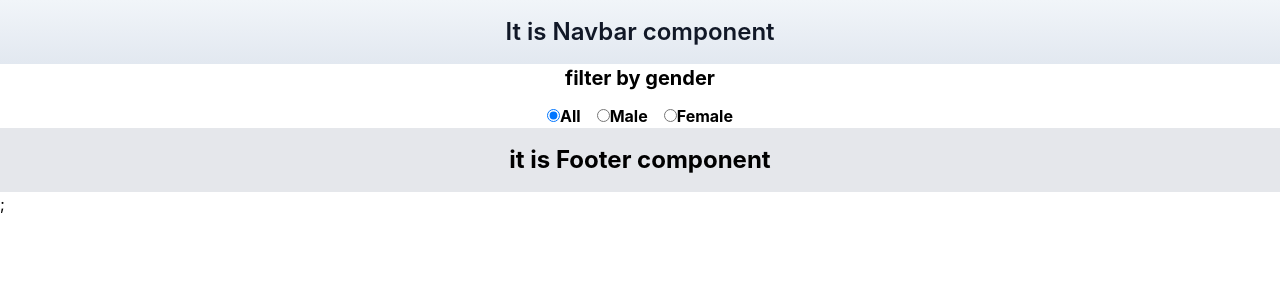
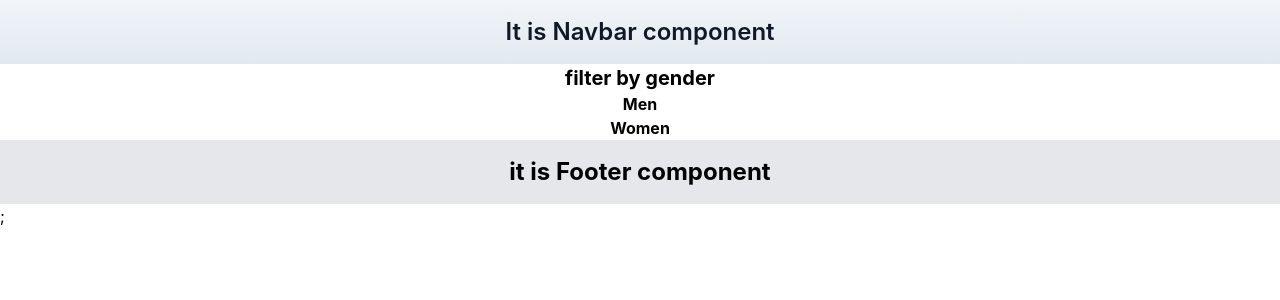
Before and after one commit to khandakerJasim/searchpagination, a React (Create React App) app in the folder client/: page /Filter in a window 1280 px wide. Shown: the top 300 px of the page. Built offline with nearby package versions, Linux system fonts and the light colour scheme; no server answers.

Commit message:
filter and find data by gender

```diff
--- a/client/src/pages/home/filter/Filter.js
+++ b/client/src/pages/home/filter/Filter.js
@@ -1,17 +1,22 @@
 import React, { useEffect, useState } from "react";
+import { DataState } from "../../../component/context/Contextprovider";
 //import { getfunc } from "../../service/Apis";
 
 export default function Filter() {
   const [gender, setgender] = useState("All");
 
   useEffect(() => {}, [gender]);
+  const {
+    productdispatch,
+    productstate: { bygender },
+  } = DataState();
 
   return (
     <div className="">
       <div className="font-bold">
         <h1 className="text-xl text-center ">filter by gender</h1>
 
-        <div className="flex gap-4 pt-3 items-center text-center justify-center ">
+        {/* <div className="flex gap-4 pt-3 items-center text-center justify-center ">
           <div>
             <input
               type="radio"
@@ -19,6 +24,7 @@ export default function Filter() {
               value={"All"}
               onChange={(e) => setgender(e.target.value)}
               defaultChecked
+
             />
             <label htmlFor="">All</label>
           </div>
@@ -40,7 +46,35 @@ export default function Filter() {
             />
             <label htmlFor="">Female</label>
           </div>
-        </div>
+        </div> */}
+
+        <ul className="list-none  text-center">
+          <button
+            className=" hover:text-red-400 inline-block focus:outline-none focus:border-b border-red-400 focus:outline-none focus:border-b border-red-400"
+            onClick={() =>
+              productdispatch({
+                type: "filter_by_gender",
+                payload: "male",
+              })
+            }
+            checked={bygender}
+          >
+            Men
+          </button>
+          <br />
+          <button
+            className="cursor-pointer hover:text-red-400 inline-block focus:outline-none focus:border-b border-red-400 "
+            onClick={() =>
+              productdispatch({
+                type: "filter_by_gender",
+                payload: "female",
+              })
+            }
+            checked={bygender}
+          >
+            Women
+          </button>
+        </ul>
       </div>
     </div>
   );
```
